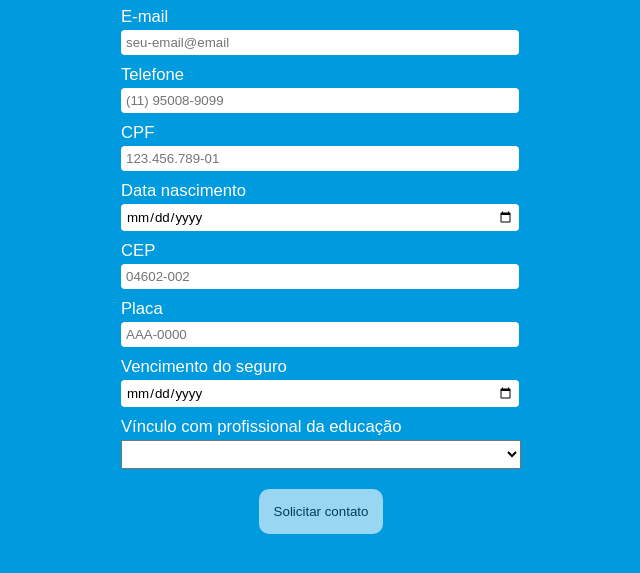
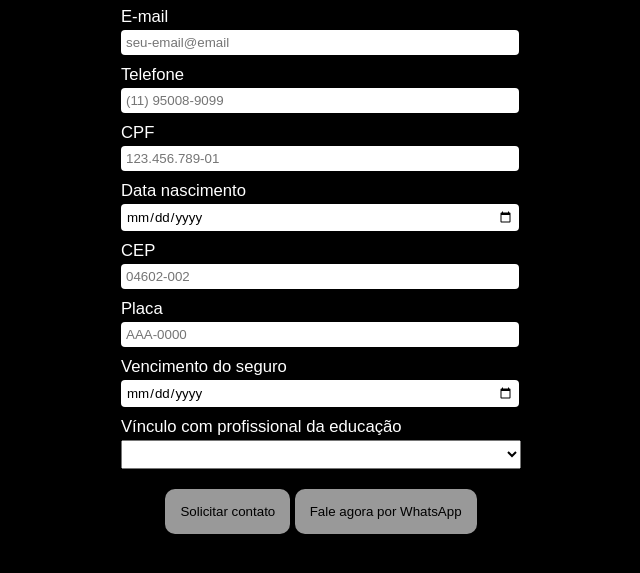
Before and after one commit to JeanLins/formulario-contato, a plain HTML site: page index.html in a window 1280 px wide. Shown: the part 161-734 px from the top of the page, without its empty margins (319-959 px from the left). Drawn offline with Linux system fonts and the light colour scheme.

Commit message:
Backgroud/button

```diff
--- a/index.html
+++ b/index.html
@@ -124,7 +124,7 @@
 
       <div id="btn">
       <button id="send_" type="submit">Solicitar contato</button>
-      <button hidden onclick="falarWhats()" id="send_" type="button">Fale agora por WhatsApp</button>
+      <button  onclick="falarWhats()" id="send_" type="button">Fale agora por WhatsApp</button>
     </div>
     </form>
 
--- a/stilodapagina.css
+++ b/stilodapagina.css
@@ -3,8 +3,14 @@
   font-family: sans-serif;
 }
 
+/*
 body {
   background-color: #009ADE;
+}
+*/
+
+body {
+  background-color: black;
 }
 
 img {
```
